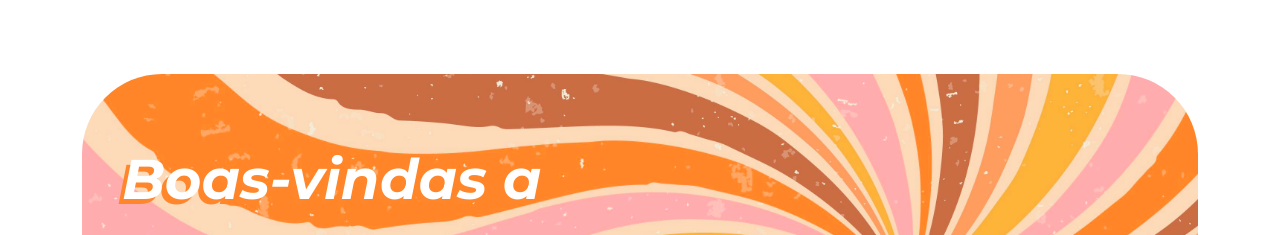
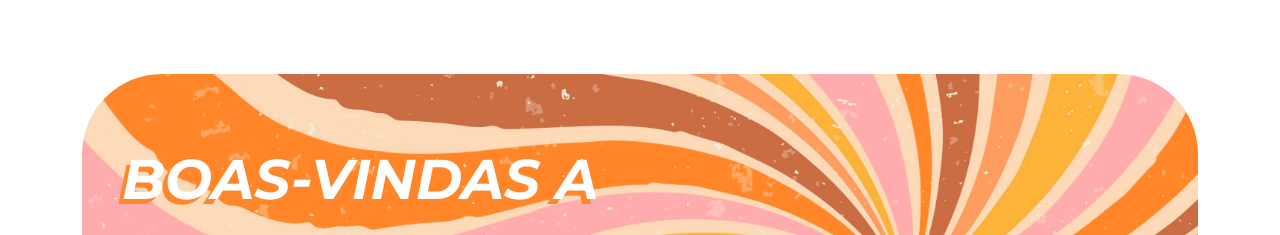
Before and after one commit to Ferfkm/FormadoresTurmaTD, a plain HTML site: page index.html in a window 1280 px wide. Shown: the part 201-436 px from the top of the page. Drawn offline with nearby package versions, Linux system fonts and the light colour scheme; a script that the page names is missing.

Commit message:
Texto maiusculas

```diff
--- a/index.html
+++ b/index.html
@@ -31,7 +31,7 @@
         <section id="inicio" class="my-5">
             <div class="inicio-fundo d-flex justify-content-between align-items-center">
                 <div class="esquerda-conteudo">
-                    <h1 class="display-4 text-white fst-italic fw-bold">Boas-vindas a</h1>
+                    <h1 class="display-4 text-white fst-italic fw-bold">BOAS-VINDAS A</h1>
                     <img src="img/logo-2.png" alt="Logotipo secundário da Tropicália" class="mb-3" width="563"
                         height="278" loading="lazy">
                     <a href="#tropicalia"
```
